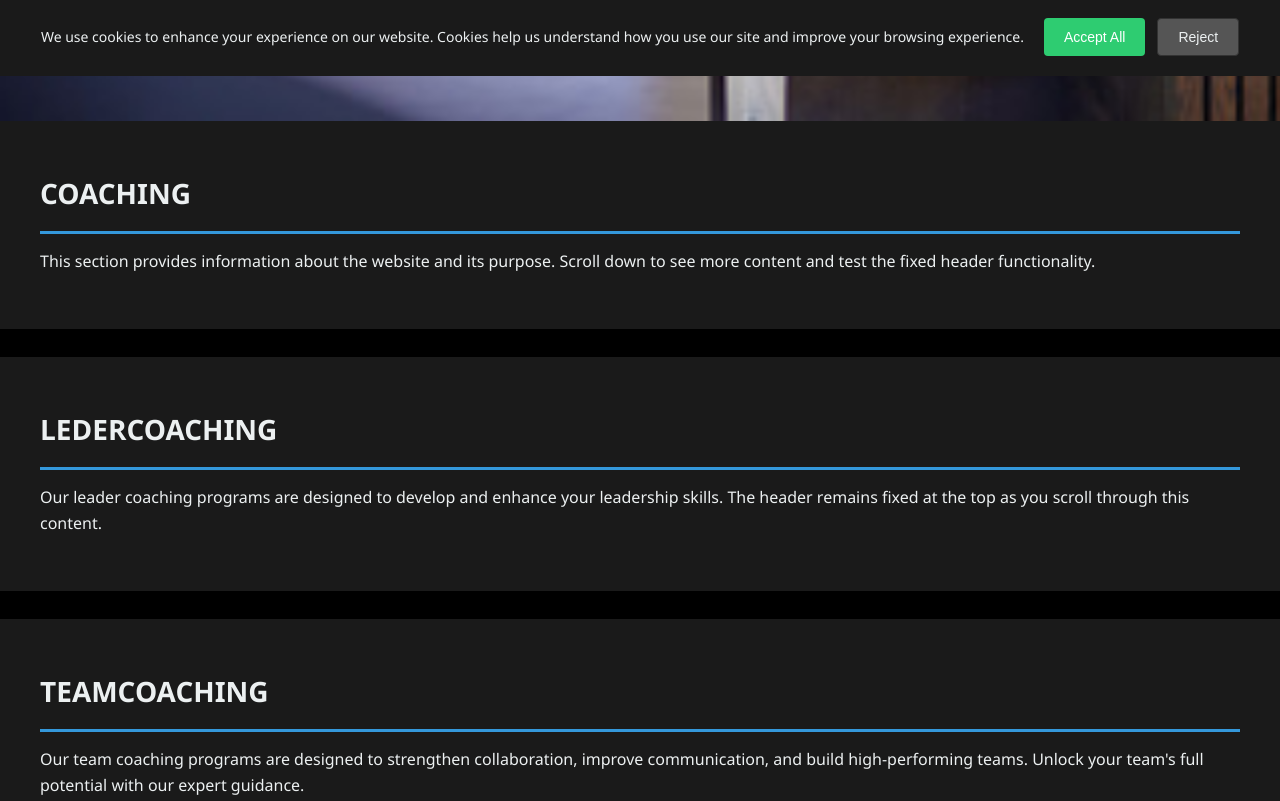
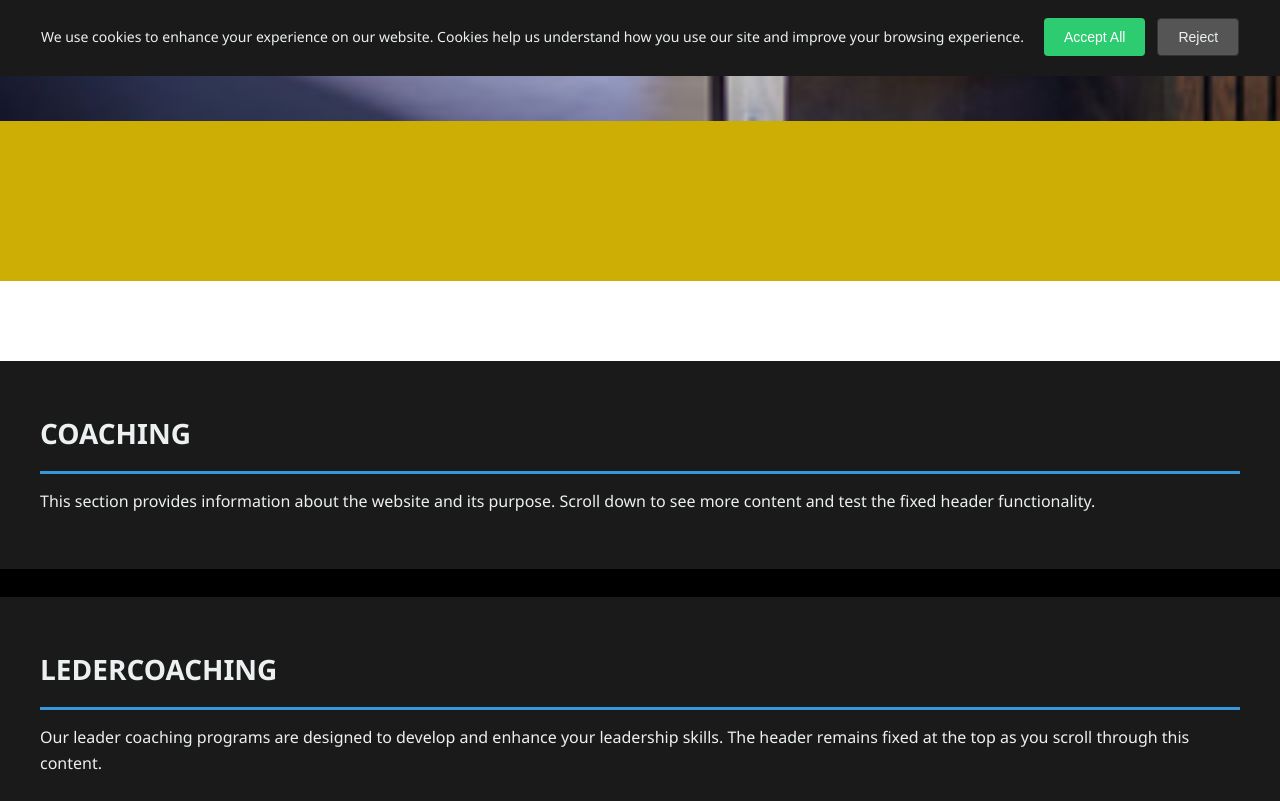
Before and after one commit to ftshn84/MyWebsite, a plain HTML site: page index.html in a window 1280 px wide. Shown: the part 724-1525 px from the top of the page. Drawn offline with Linux system fonts and the light colour scheme.

Commit message:
Add sections for coloregolden and colorewhite with background styles

```diff
--- a/css/general.css
+++ b/css/general.css
@@ -146,3 +146,17 @@ body {
     color: var(--color-text);
     margin-bottom: 15px;
 }
+
+#coloregolden.section {
+    background-color: #ccae04;
+    min-height: 160px;
+    padding: 0;
+    margin-bottom: 0;
+}
+
+#colorewhite.section {
+    background-color: #ffffff;
+    min-height: 75px;
+    margin-top: 0;
+    margin-bottom: 0;
+}
--- a/index.html
+++ b/index.html
@@ -68,7 +68,9 @@
         <section id="home" class="section">
             <img src="css/Thomas-intro.jpg" alt="Thomas Intro" class="hero-img" />
         </section>
-
+        <section id="coloregolden" class="section">
+        </section>
+        <section id="colorewhite" class="section"></section>
         <!-- Coaching section -->
         <section id="coaching" class="section">
             <h2>COACHING</h2>
```
